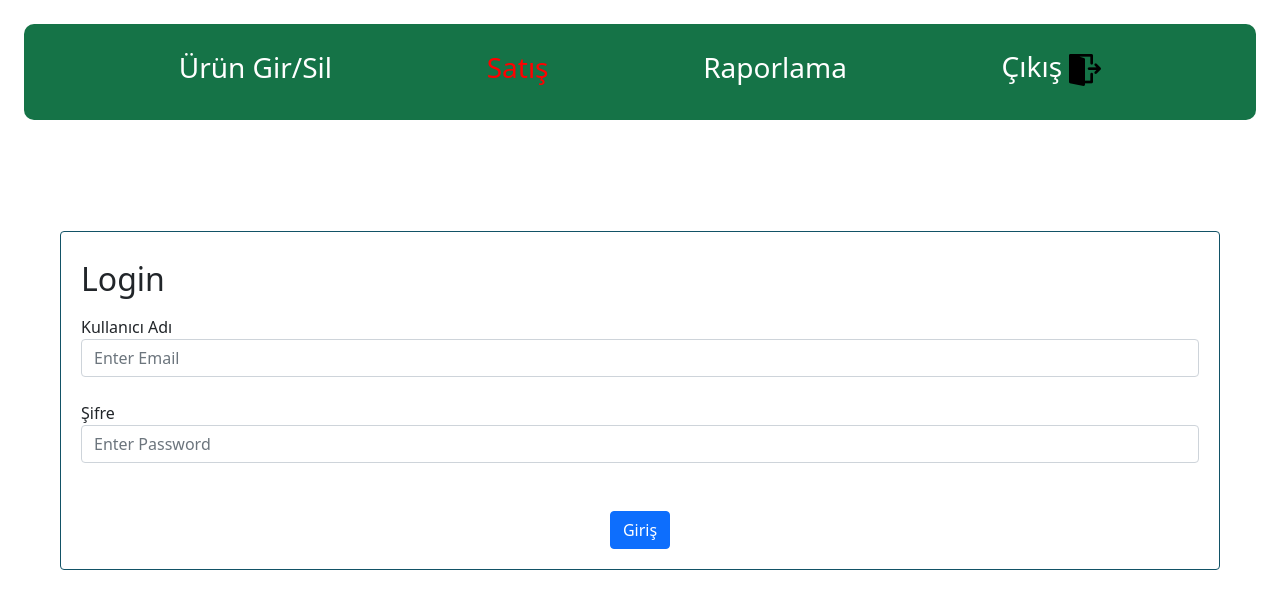
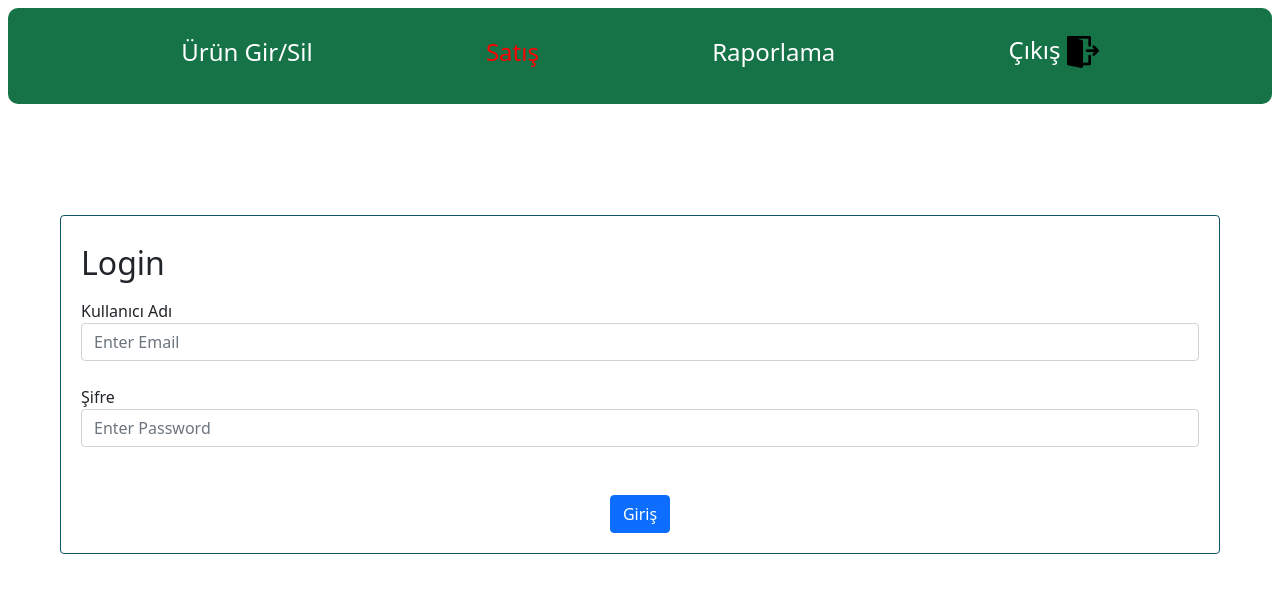
Before and after one commit to Sadullah-TANRIKULU/stok-urun-takip, an Angular app: page / in a window 1280 px wide. Shown: the top 608 px of the page. Built offline with nearby package versions, Linux system fonts and the light colour scheme.

Commit message:
navbar re-styled

```diff
--- a/src/app/app.component.html
+++ b/src/app/app.component.html
@@ -1,24 +1,24 @@
-<section class="section d-flex justify-content-evenly align-items-center m-4">
-    <h3 role="button">
+<section class="section d-flex justify-content-evenly align-items-center m-2">
+    <h4 role="button">
         <a [title]="' urunGir'" [routerLink]="['/urunGir']" (click)="toggleTitle1()" [className]=" titleColor === 3 ? 'red' : 'white'" >
             Ürün Gir/Sil
         </a>
-    </h3>
-    <h3 role="button">
+    </h4>
+    <h4 role="button">
         <a [title]="' barkodOkuma'" [routerLink]="['/barkodOkuma']" (click)="toggleTitle2()" [className]=" titleColor === 4 ? 'red' : 'white'">
             Satış
         </a>
-    </h3>
-    <h3 role="button">
+    </h4>
+    <h4 role="button">
         <a [title]="' raporlama'" [routerLink]="['/raporlama']" (click)="toggleTitle3()" [className]=" titleColor === 5 ? 'red' : 'white'">
             Raporlama
         </a>
-    </h3>
-    <h3 role="button">
+    </h4>
+    <h4 role="button">
         <a [title]="' logout'" (click)="logOut()" class="white" >
             Çıkış <img src="../assets/exit.png" alt="">
         </a>
-    </h3>
+    </h4>
 </section>
 
 <router-outlet ></router-outlet>
--- a/src/app/app.component.scss
+++ b/src/app/app.component.scss
@@ -4,7 +4,7 @@
     background-color: #157347;
 }
 
-.section h3 a {
+.section h4 a {
     text-decoration: none;
 }
 
```
